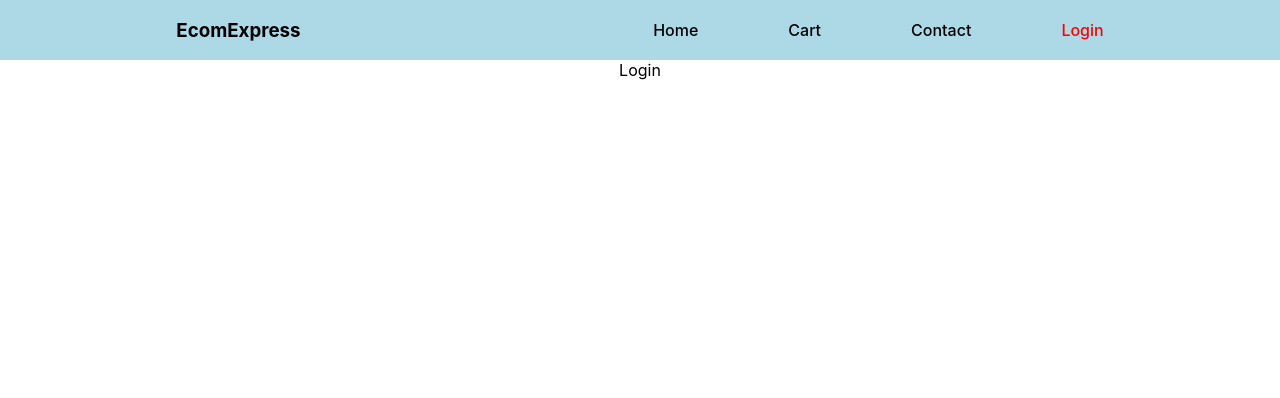
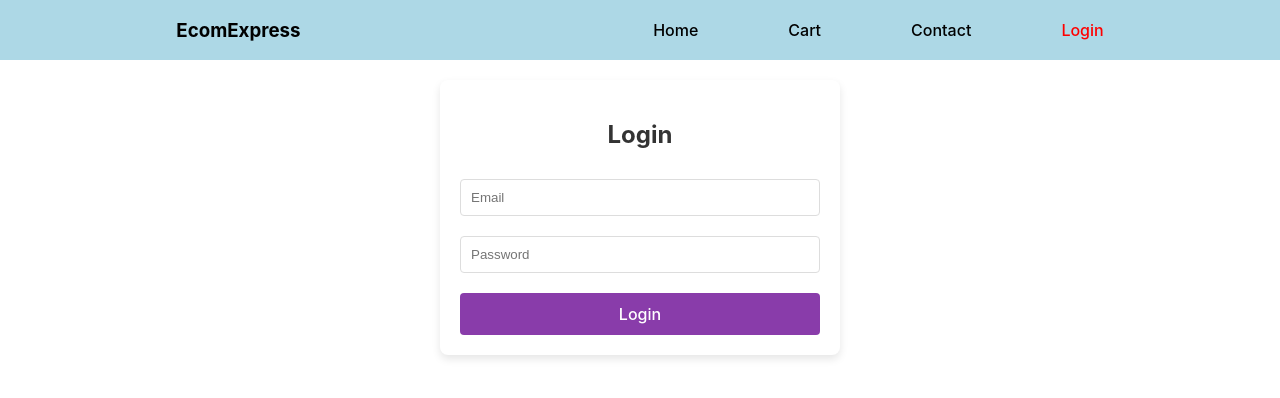
Before and after one commit to rohit024b/EcomExpress24, a React (Vite) app: page /login in a window 1280 px wide. Shown: the top 398 px of the page. Built offline with nearby package versions, Linux system fonts and the light colour scheme.

Commit message:
feat - Addded new feature to - login.jsx

```diff
--- a/package.json
+++ b/package.json
@@ -11,6 +11,7 @@
   },
   "dependencies": {
     "axios": "^1.7.3",
+    "install": "^0.13.0",
     "react": "^18.3.1",
     "react-dom": "^18.3.1",
     "react-router-dom": "^6.26.0"
--- a/src/App.jsx
+++ b/src/App.jsx
@@ -1,13 +1,11 @@
-import { useState } from 'react'
 import './App.css'
 import AllRoutes from './AllRoutes/AllRoutes'
 
 function App() {
-  const [count, setCount] = useState(0)
 
   return (
     <>
-      <AllRoutes/>
+      <AllRoutes />
     </>
   )
 }
--- /dev/null
+++ b/src/CSS/login.css
@@ -0,0 +1,77 @@
+.box1 {
+    display: flex;
+    justify-content: center;
+    align-items: flex-start;
+    min-height: calc(100vh - 70px);
+    margin-top: 20px;
+  }
+
+  .box2 {
+    background: #ffffff;
+    border-radius: 8px;
+    box-shadow: 0 4px 8px rgba(0, 0, 0, 0.1);
+    width: 100%;
+    max-width: 400px;
+    padding: 20px;
+    box-sizing: border-box;
+    text-align: center;
+  }
+
+  .box2 h2 {
+    font-size: 24px;
+    color: #333;
+    margin-bottom: 20px;
+  }
+
+  .input-form input {
+    width: 100%;
+    padding: 10px;
+    margin: 10px 0;
+    border: 1px solid #ddd;
+    border-radius: 4px;
+    box-sizing: border-box;
+  }
+
+  .input-form button {
+    padding: 10px;
+    border-radius: 4px;
+    cursor: pointer;
+    width: 100%;
+    font-size: 16px;
+    margin-top: 10px;
+  }
+
+  .success-message {
+    color: #28a745;
+    font-size: 24px;
+    font-weight: bold;
+    margin-bottom: 10px;
+  }
+
+  .success-message p {
+    font-size: 18px;
+    color: #555;
+    margin-top: 10px;
+  }
+
+  .success-message::before {
+    content: '🎉';
+    font-size: 36px;
+    display: block;
+    margin-bottom: 10px;
+  }
+
+  .error-message {
+    background-color: #f8d7da;
+    color: #721c24;
+    border: 1px solid #f5c6cb;
+    border-radius: 4px;
+    padding: 10px;
+    margin-bottom: 20px;
+    font-size: 16px;
+    font-weight: bold;
+  }
+
+  .error-message p {
+    margin: 0;
+  }
--- a/src/Components/Navbar.jsx
+++ b/src/Components/Navbar.jsx
@@ -1,8 +1,9 @@
-import React from 'react'
-import { Link, NavLink } from 'react-router-dom'
-
+import React, { useContext } from 'react';
+import { NavLink } from 'react-router-dom';
+import AuthContext from '../Context/AuthContext';
 
 const Navbar = () => {
+  const { isLoggedIn, logout } = useContext(AuthContext);
 
   const Links = [
     {
@@ -18,52 +19,37 @@ const Navbar = () => {
       name: "Contact"
     },
     {
-            path: "/login",
-            name: "Login"
+      path: isLoggedIn ? "/" : "/login",
+      name: isLoggedIn ? "Logout" : "Login",
+      onClick: isLoggedIn ? logout : null,
     },
-    ]
+  ];
 
-    const active = {
-        color: "red",
-        textDecoration: 'none'
-    }
-    const inactive = {
-        color: 'black',
-        textDecoration: 'none'
-    }
-
+  const active = { color: "red", textDecoration: 'none' };
+  const inactive = { color: 'black', textDecoration: 'none' };
 
   return (
-        <>
-            <div className='navbar' style={{
-                display: 'flex',
+    <div className='navbar'
+    style={{ display: 'flex',
              justifyContent: 'space-around',
-                top: '0',
-                margin: '0',
-                padding: '0',
              backgroundColor: 'lightblue',
-                alignItems: 'center',
+             alignItems: 'center'
           }}>
       <h3>EcomExpress</h3>
-                <div style={{
-                    display: 'flex',
-                    gap: '90px'
-                }}>
-                    {Links.map((el) => {
-                        return (
+      <div style={{ display: 'flex', gap: '90px' }}>
+        {Links.map((link) => (
           <NavLink
-                                style={({ isActive }) => isActive ? active : inactive}
-                                // className={({ isActive }) => isActive ? 'active' : 'default'}
-                                to={el.path} key={el.name}>
-                                {el.name}
+            key={link.name}
+            to={link.path}
+            style={({ isActive }) => (isActive ? active : inactive)}
+            onClick={link.onClick}
+          >
+            {link.name}
           </NavLink>
-                        )
-                    })
-                    }
+        ))}
       </div>
     </div>
-        </>
-    )
-}
+  );
+};
 
-export default Navbar
+export default Navbar;
--- a/src/Context/AuthContext.jsx
+++ b/src/Context/AuthContext.jsx
@@ -1,19 +1,61 @@
-import React, { children, createContext, useState } from 'react'
+import React, { createContext, useState } from 'react';
+import axios from 'axios';
 
 const AuthContext = createContext();
 
+export const AuthContextProvider = ({ children }) => {
+  const [isLoggedIn, setIsLoggedIn] = useState(false);
 
-export const AuthContextProvider = ({children}) => {
+  const login = async (email, password) => {
+    //   try {
+    //     const res = await fetch('https://reqres.in/api/login', {
+    //       method: 'POST',
+    //       headers: {
+    //         'Content-Type': 'application/json',
+    //       },
+    //       body: JSON.stringify({ email, password }),
+    //     });
+
+    //     if (!res.ok) {
+    //       throw new Error('Invalid email or password');
+    //     }
+
+    //     const data = await res.json();
+    //     setIsLoggedIn(true);
+    //     return data;
+    //   } catch (error) {
+    //     setIsLoggedIn(false);
+    //     throw error;
+    //   }
+    // };
+    try {
+      const res = await axios.post('https://reqres.in/api/login', {
+        email,
+        password,
+      });
+
+      if (res.status !== 200) {
+        throw new Error('Invalid email or password');
+      }
+
+      setIsLoggedIn(true);
+      return res.data;
+    } catch (error) {
+      setIsLoggedIn(false);
+      throw error;
+    }
+  };
 
 
-    const [isLoggedin, setIsLoggedIn] = useState(false)
+  const logout = () => {
+    setIsLoggedIn(false);
+  };
 
+  return (
+    <AuthContext.Provider value={{ isLoggedIn, login, logout }}>
+      {children}
+    </AuthContext.Provider>
+  );
+};
 
-    return (
-    <AuthContext.Provider value={{setIsLoggedIn, isLoggedin}}>
-        {children}
-    </AuthContext.Provider>
-  )
-}
-
-export default AuthContext
+export default AuthContext;
--- a/src/Pages/Login.jsx
+++ b/src/Pages/Login.jsx
@@ -1,9 +1,74 @@
-import React from 'react'
+import React, { useState, useContext } from "react";
+import { useNavigate } from "react-router-dom";
+import AuthContext from "../Context/AuthContext";
+import '../CSS/login.css'
 
 const Login = () => {
+  const [email, setEmail] = useState("");
+  const [password, setPassword] = useState("");
+  const [isLoggedIn, setIsLoggedIn] = useState(false);
+  const [loginFailed, setLoginFailed] = useState(false);
+  const [setErrorMessage] = useState("");
+
+  const { login } = useContext(AuthContext);
+  const navigate = useNavigate();
+
+  const handleSubmit = async (e) => {
+    e.preventDefault();
+    try {
+      await login(email, password);
+      setIsLoggedIn(true);
+      setTimeout(() => {
+        navigate("/");
+      }, 2000);
+    } catch (error) {
+      setLoginFailed(error.message);
+      setLoginFailed(true);
+      setTimeout(() => {
+        setLoginFailed(false);
+        setErrorMessage("");
+      }, 3000);
+    }
+  };
+
   return (
-    <div>Login</div> //reqres
-  )
-}
+    <div className="box1">
+      <div className="box2">
+        <h2>Login</h2>
+        {isLoggedIn ? (
+          <div className="success-message">
+            <h2>Successfully Logged In</h2>
+            <p>Now you can buy anything!</p>
+          </div>
+        ) : (
+          <>
+            {loginFailed && (
+              <div className="error-message">
+                <p>Login failed! Please check your credentials.</p>
+              </div>
+            )}
+            <form onSubmit={handleSubmit} className="input-form">
+              <input
+                type="email"
+                value={email}
+                onChange={(e) => setEmail(e.target.value)}
+                placeholder="Email"
+                required
+              />
+              <input
+                type="password"
+                value={password}
+                onChange={(e) => setPassword(e.target.value)}
+                placeholder="Password"
+                required
+              />
+              <button type="submit">Login</button>
+            </form>
+          </>
+        )}
+      </div>
+    </div>
+  );
+};
 
-export default Login
+export default Login;
```
Also changed, not shown: 1 other file (tests, documents, lock files or other folders). Lines whose indentation alone changed are shown as unchanged.
